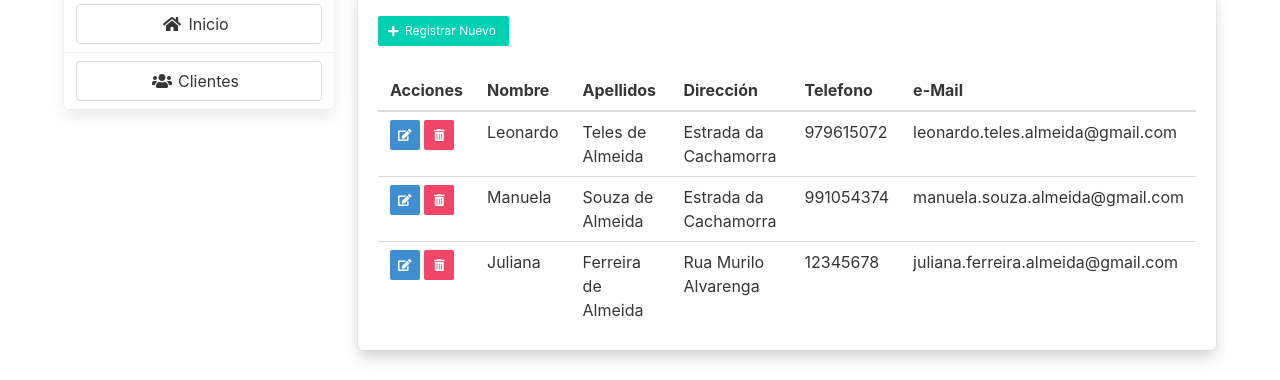
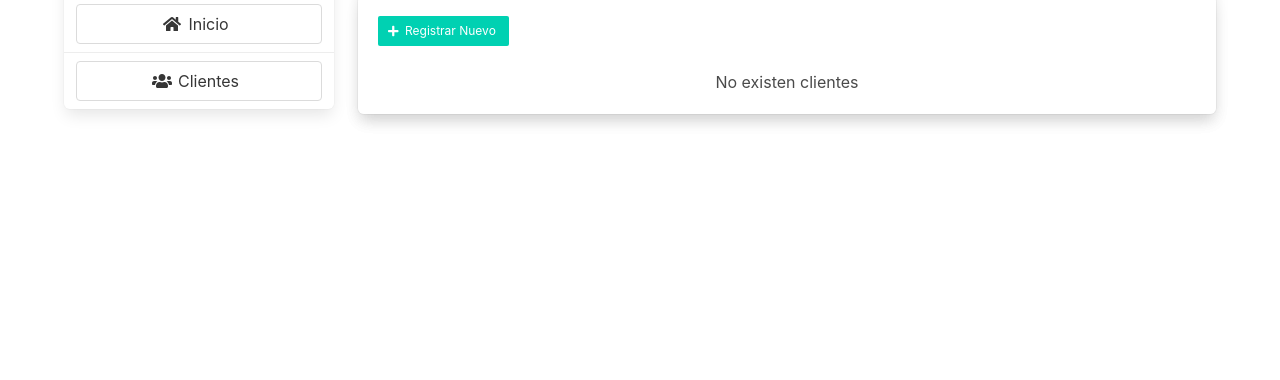
Before and after one commit to leonardo-teles/ventas, a React (Create React App) app in the folder frontend/ventas/: page /clientes in a window 1280 px wide. Shown: the part 135-515 px from the top of the page. Built offline with nearby package versions, Linux system fonts and the light colour scheme.

Commit message:
Mostrar Datos del State de Context

```diff
--- a/frontend/ventas/src/components/clientes/TableCliente.js
+++ b/frontend/ventas/src/components/clientes/TableCliente.js
@@ -1,35 +1,14 @@
-import React, { useState } from 'react';
+import React, { useContext, useState } from 'react';
 
 import RowCliente from './RowCliente';
+import { ClienteContext } from '../../context/clienteContext';
 
 const TableCliente = () => {
 
-    const[clientesList, setClientesList] = useState([
-        {
-            "idCliente" : 1,
-            "nombre" : "Leonardo",
-            "apellido" : "Teles de Almeida",
-            "direccion" : "Estrada da Cachamorra",
-            "telefono" : "979615072",
-            "email" : "leonardo.teles.almeida@gmail.com"
-        },
-        {
-            "idCliente" : 2,
-            "nombre" : "Manuela",
-            "apellido" : "Souza de Almeida",
-            "direccion" : "Estrada da Cachamorra",
-            "telefono" : "991054374",
-            "email" : "manuela.souza.almeida@gmail.com"
-        },
-        {
-            "idCliente" : 3,
-            "nombre" : "Juliana",
-            "apellido" : "Ferreira de Almeida",
-            "direccion" : "Rua Murilo Alvarenga",
-            "telefono" : "12345678",
-            "email" : "juliana.ferreira.almeida@gmail.com"
-        }
-    ]);
+    const { clientesList } = useContext(ClienteContext);
+
+    if(clientesList.length === 0)
+        return <center><p>No existen clientes</p></center>
 
     return (
         <div className="table-container">
```
